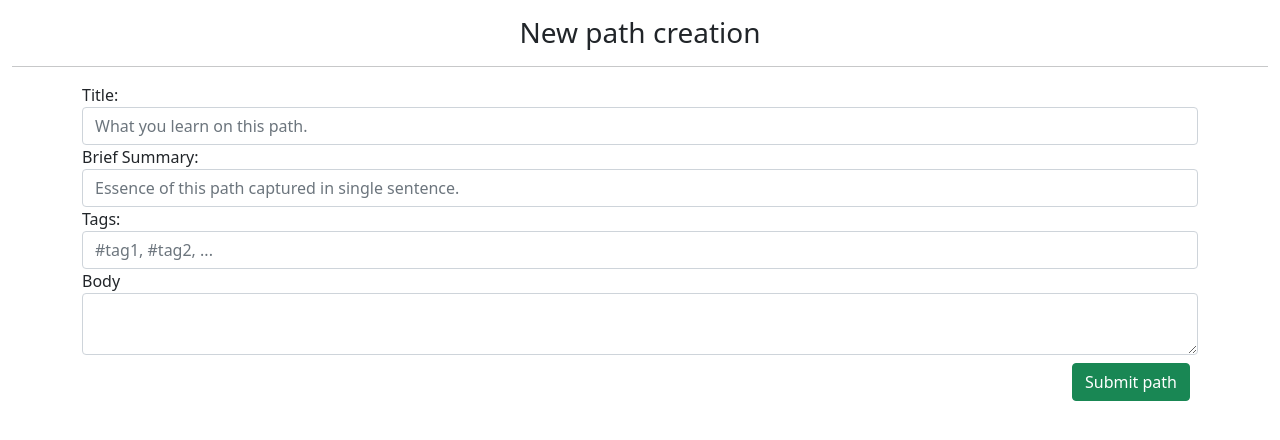
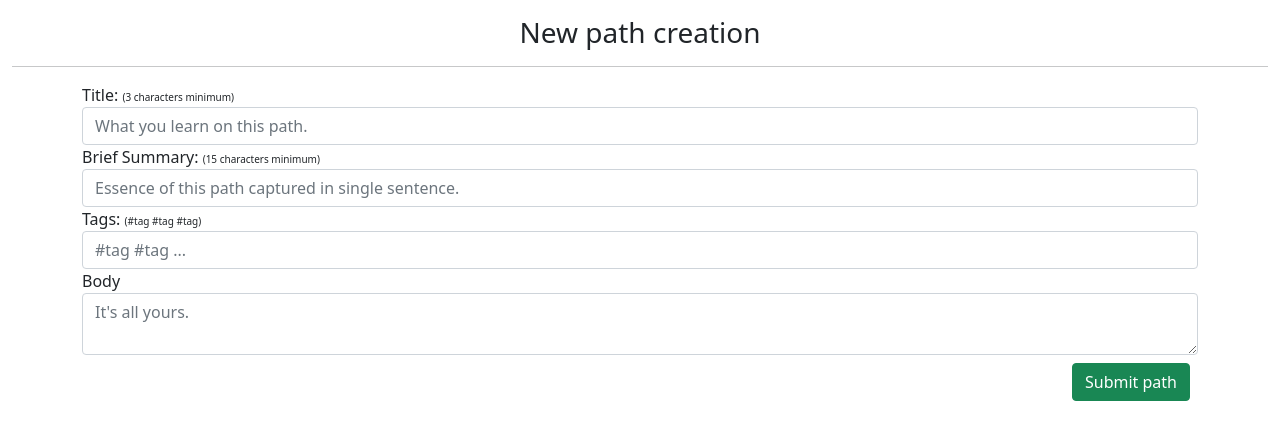
Before and after one commit to Ziemii/Learnit, a Flask app: page /new in a window 1280 px wide. Shown: the part 58-498 px from the top of the page. Run offline with Flask 2, Linux system fonts and the light colour scheme; a user stored in the database is signed in; some libraries are stand-ins or nearby versions.

Commit message:
path add refine

```diff
--- a/src/mail_service.py
+++ b/src/mail_service.py
@@ -71,10 +71,9 @@ def SendRecovery(receiver, hash):
     <body>
         <p>Hi,<br>
         Below you can reset your password<br>
-        <a href="{os.getenv('LOCALHOST')+"recover?pass="+hash}">Your confirmation</a><br>
-        {os.getenv('LOCALHOST')+"recover?pass="+hash}
+        <div> </div>
+        <a href="{os.getenv('LOCALHOST')+"recover?pass="+hash}">RESET</a><br>
 
-        has many great tutorials.
         </p>
     </body>
     </html>
--- a/src/static/js/new_path.js
+++ b/src/static/js/new_path.js
@@ -1,6 +1,7 @@
 $(document).ready(function() {
     $('#summernote').summernote({
         height: 400,
+        lineHeights: ['0.2', '0.3', '0.4', '0.5', '0.6', '0.8', '1.0', '1.2', '1.4', '1.5', '2.0', '3.0'],
         toolbar: [
           ['style', ['bold', 'italic', 'underline', 'clear']],
           ['font', ['superscript', 'subscript']],
@@ -9,7 +10,11 @@ $(document).ready(function() {
           ['para', ['ul', 'ol', 'paragraph']],
           ['height', ['height']],
           ['table', ['table']],
-          ['link'],
-        ]
+          ['insert', ['link', 'picture', 'video']],
+          ['misc', ['codeview']]
+
+        ],
+        placeholder: 'It\'s all yours'
       });
+
   });
--- a/src/static/styles.css
+++ b/src/static/styles.css
@@ -52,3 +52,7 @@
     left: -999999px;
     opacity: 0.0;
 }
+
+.note-group-select-from-files {
+    display: none;
+  }
--- a/src/templates/account.html
+++ b/src/templates/account.html
@@ -222,7 +222,7 @@ main %}
                   <!-- </div> -->
                 </div>
               </div>
-            </div><span class="d-inline-block" data-toggle="tooltip" title="Remove bookmark">
+            </div><span class="d-inline-block" data-toggle="tooltip" title="Remove submission">
               <button
 
                 class="btn btn-danger btn-sm mw-1"
--- a/src/templates/new_path.html
+++ b/src/templates/new_path.html
@@ -10,34 +10,44 @@ block main %}
   <form method="post">
     <div class="form-group">
       <label for="title">Title:</label>
+      <span class="registertip">(3 characters minimum)</span>
       <input
         class="form-control"
         name="title"
         id="title"
         placeholder="What you learn on this path."
+        required
+        minlength="3"
+        title="3 characters minimum"
       />
     </div>
     <div class="form-group">
       <label for="Excerpt">Brief Summary:</label>
+      <span class="registertip">(15 characters minimum)</span>
       <input
         class="form-control"
         name="excerpt"
         id="excerpt"
         placeholder="Essence of this path captured in single sentence."
+        minlength="15"
+        required
       />
     </div>
     <div class="form-group">
       <label for="tags">Tags:</label>
+      <span class="registertip">(#tag #tag #tag)</span>
       <input
         class="form-control"
         name="tags"
         id="tags"
-        placeholder="#tag1, #tag2, ..."
+        placeholder="#tag #tag ..."
+        pattern="[#[a-zA-Z\s]]+"
+        title="#tag #tag #tag"
       />
     </div>
     <div class="form-group">
       <label for="summernote">Body</label>
-      <textarea class="form-control" id="summernote" name="body"></textarea>
+      <textarea class="form-control" id="summernote" name="body" required minlength="100" placeholder="It's all yours."></textarea>
     </div>
     <div class="d-flex justify-content-end">
       <button class="btn btn-success m-2" type="submit" id="">
--- a/src/templates/recover.html
+++ b/src/templates/recover.html
@@ -54,7 +54,7 @@ Recover credentials
       id="email"
       name="email"
       placeholder="your@email.com"
-      type="email"
+      type="mail"
 
     />
     {%if emailError != null%}
```
Also changed, not shown: src/database/learn!t.db.
